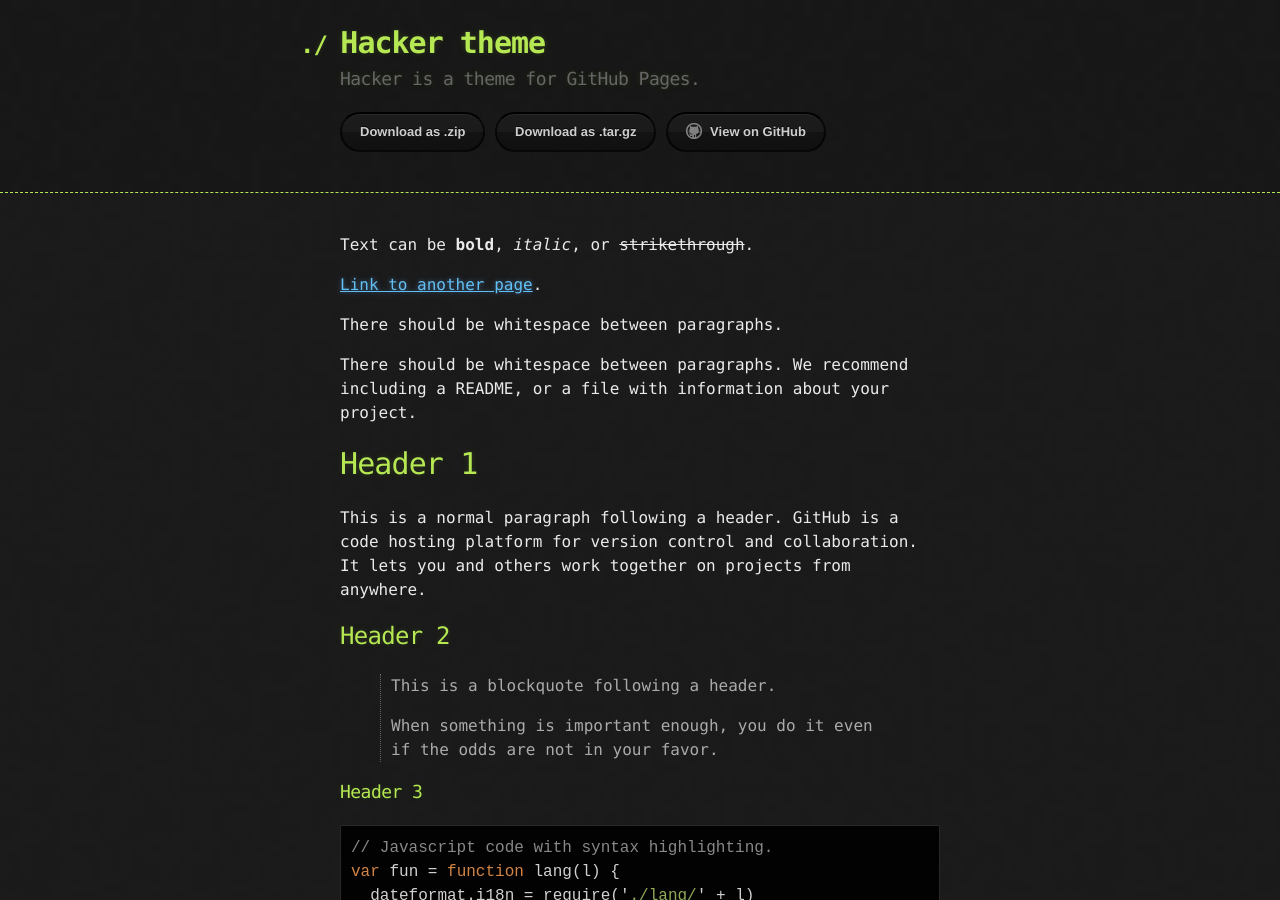
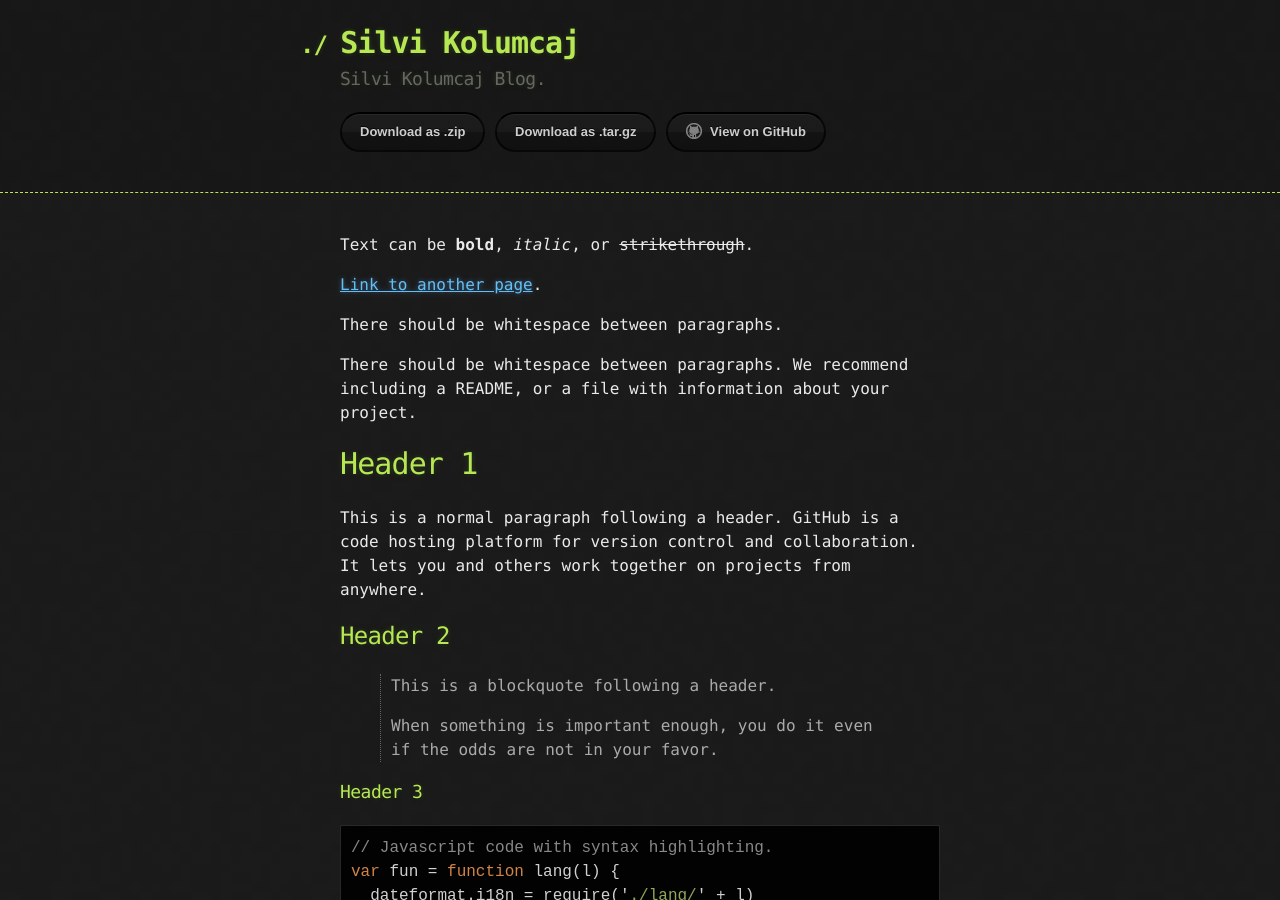
Before and after one commit to silvikolumcaj/silvikolumcaj.github.io, a Jekyll site: the page built from index.md, in a window 1280 px wide and 900 px high. Built offline with Jekyll 4.4.1, drawn with Linux system fonts in a browser that asks for light colours.

Commit message:
Theme Change

```diff
--- a/_config.yml
+++ b/_config.yml
@@ -1,5 +1,5 @@
-title: Hacker theme
-description: Hacker is a theme for GitHub Pages.
+title: Silvi Kolumcaj
+description: Silvi Kolumcaj Blog.
 show_downloads: true
 google_analytics:
-theme:
+theme: jekyll-theme-hacker
```
